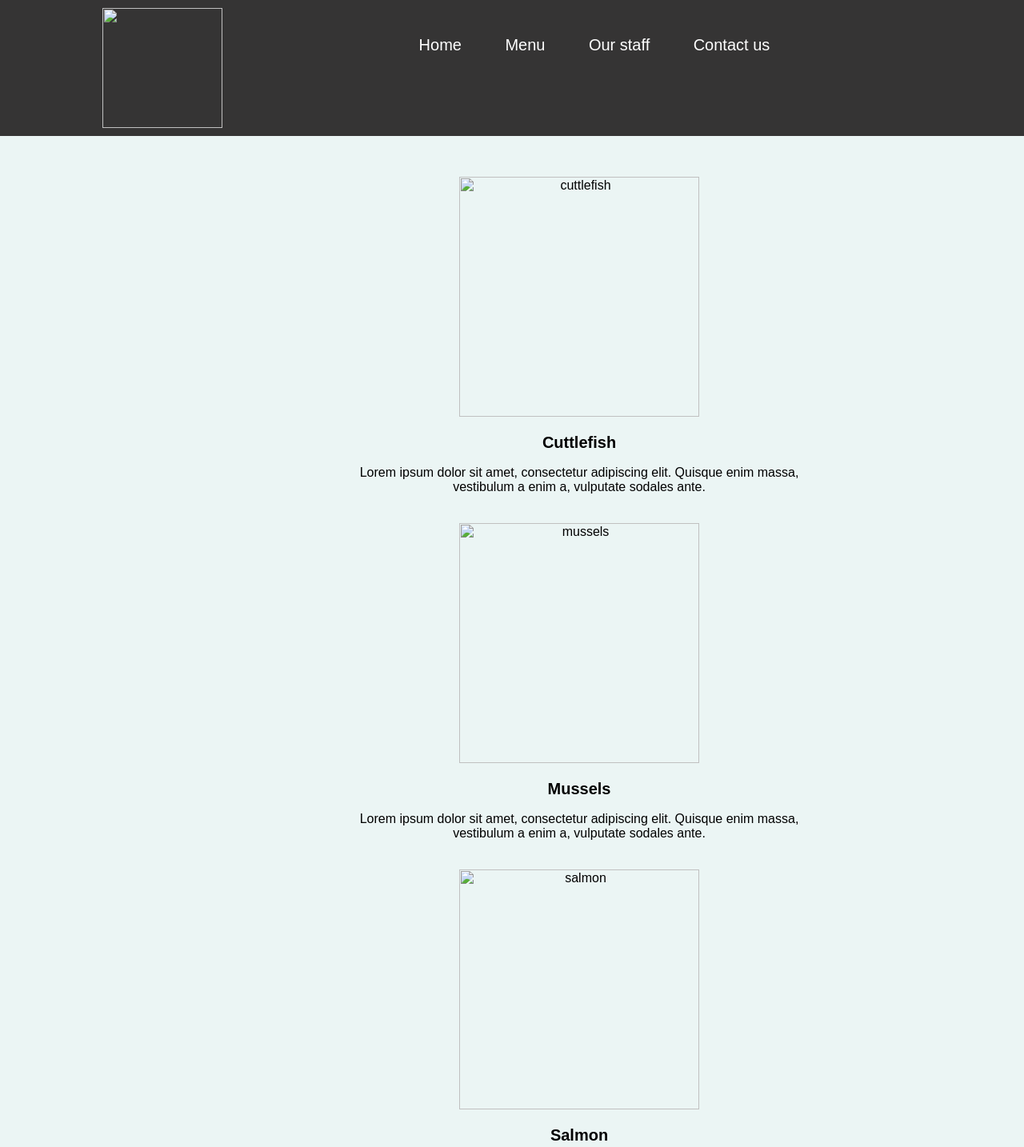
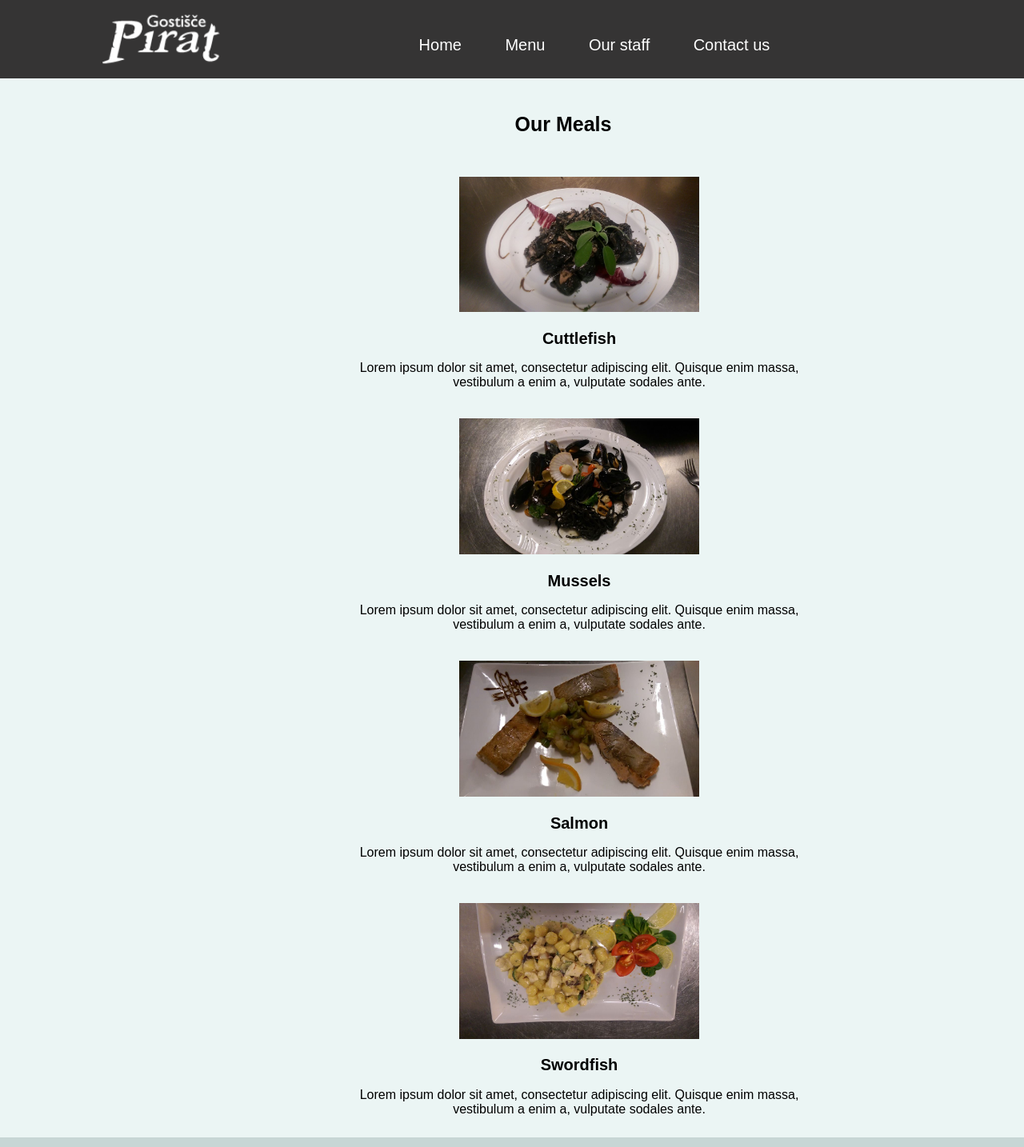
Before and after one commit to equinox08/Pirate-1, a plain HTML site: page index.html in a window 1280 px wide. Shown: the top 1434 px of the page at 80% size. Drawn offline with Linux system fonts and the light colour scheme.

Commit message:
Add files via upload

```diff
--- a/index.html
+++ b/index.html
@@ -7,12 +7,9 @@
 
     <body>
 
-        <!-- Header -->
-      <header class="header">
-
+     <header class="header"> <!-- Header -->
       <div class="headerwrap">
-
-       <img class="logo" src="Project4/piratelogo.png">
+       <img class="logo" src="Assets/piratelogo.png">
 
        <nav>
            <ul>
@@ -21,87 +18,66 @@
                <li><a href="#">Our staff</a></li>
                <li><a href="#">Contact us</a></li>
            </ul>
-
         </nav>
-
        </div>
-
-      </header>
-
-      <!-- Header end -->
-
+      </header>  <!-- Header end -->
 
       <main>
-          <!-- Meals -->
-          <section class="eat">
+          <section class="eat"> <!-- Meals -->
               <div class="meals">
-
                 <h1>Our Meals</h1>
                   <article class="meal">
-                    <img src="Project4/cuttlefish.jpg" alt="cuttlefish">
+                    <img src="Assets/cuttlefish.jpg" alt="cuttlefish">
                     <h2>Cuttlefish</h2>
                     <p>Lorem ipsum dolor sit amet, consectetur adipiscing elit. Quisque enim massa,
                             vestibulum a enim a, vulputate sodales ante.</p>
                     </article>
-                  <div class="meal">
-                        <img src="Project4/mussels.jpg" alt="mussels">
+                     <article class="meal">
+                        <img src="Assets/mussels.jpg" alt="mussels">
                         <h2>Mussels</h2>
                         <p>Lorem ipsum dolor sit amet, consectetur adipiscing elit. Quisque enim massa,
                               vestibulum a enim a, vulputate sodales ante.</p>
-                      </div>
+                      </article>
                       <article class="meal">
-                            <img src="Project4/salmon.jpg" alt="salmon">
+                          <img src="Assets/salmon.jpg" alt="salmon">
                           <h2>Salmon</h2>
                           <p>Lorem ipsum dolor sit amet, consectetur adipiscing elit. Quisque enim massa,
                                vestibulum a enim a, vulputate sodales ante.</p>
                         </article>
                           <article class="meal">
-                                <img src="Project4/swordfish.jpg" alt="swordfish">
+                              <img src="Assets/swordfish.jpg" alt="swordfish">
                               <h2>Swordfish</h2>
                               <p>Lorem ipsum dolor sit amet, consectetur adipiscing elit. Quisque enim massa,
                                  vestibulum a enim a, vulputate sodales ante.</p>
                           </article>
+                </div>
+          </section> <!--Meals end -->
 
-
-                            </div>
-          </section>
-          <!--Meals end -->
-
-          <!-- People -->
-          <section class="people">
+          <section class="people"> <!-- People -->
           <div class="chefs">
-
             <h1>Meet our Chefs</h1>
               <article class="chef">
-                  <img src="Project4/2.jpg" alt="chef Iann">
+                  <img src="Assets/2.jpg" alt="chef Iann">
                   <h2>Chef Iann Anderson</h2>
                   <p>Lorem ipsum dolor sit amet, consectetur adipiscing elit. Quisque enim massa,
                        vestibulum a enim a, vulputate sodales ante. Fusce dictum est orci, in fermentum
                       ante blandit vel. </p>
-
                   </article>
-
               <article class="chef">
-                  <img src="project4/4.jpg" alt="chef Marco">
+                <img src="Assets/4.jpg" alt="chef Marco">
                 <h2>Chef Marco Columbo</h2>
                 <p>Lorem ipsum dolor sit amet, consectetur adipiscing elit. Quisque enim massa,
                    vestibulum a enim a, vulputate sodales ante. Fusce dictum est orci, in fermentum
                        ante blandit vel. </p>
+              </article>
+          </div>
+          </section> <!-- People end -->
+      </main>
 
-                  </article>
-
-          </div>
-          </section>
-          <!-- People end -->
-      </main>
-      <!-- Footer -->
       <footer>
-
         <h2>Zupanciceva 26, Piran 6330, Slovenia</h2>
         <p>For more information visit our
         <a href="https://www.tripadvisor.com/Restaurant_Review-g274876-d3386390-Reviews-Pirat-Piran_Slovenian_Istria_Slovenian_Littoral_Region.html">tripadvisor</a> page!</p>
-
       </footer>
-      <!-- Footer end -->
-
     </body>
+  </html>
```
Also changed, not shown: Assets/2.jpg (added), Assets/4.jpg (added), Assets/cuttlefish.jpg (added), Assets/mussels.jpg (added), Assets/piratelogo.png (added), Assets/salmon.jpg (added), Assets/swordfish.jpg (added), 1 other file. Lines whose indentation alone changed are shown as unchanged.
